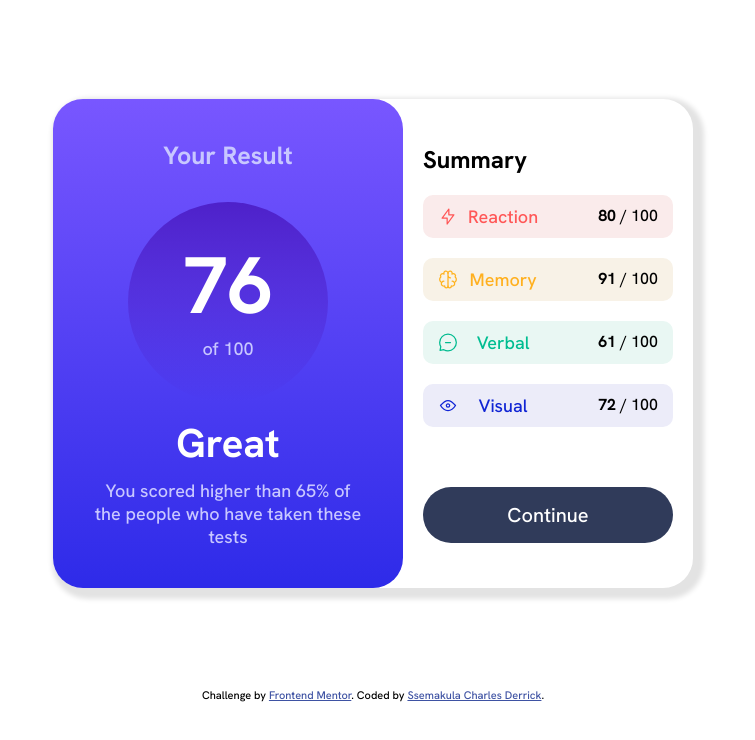
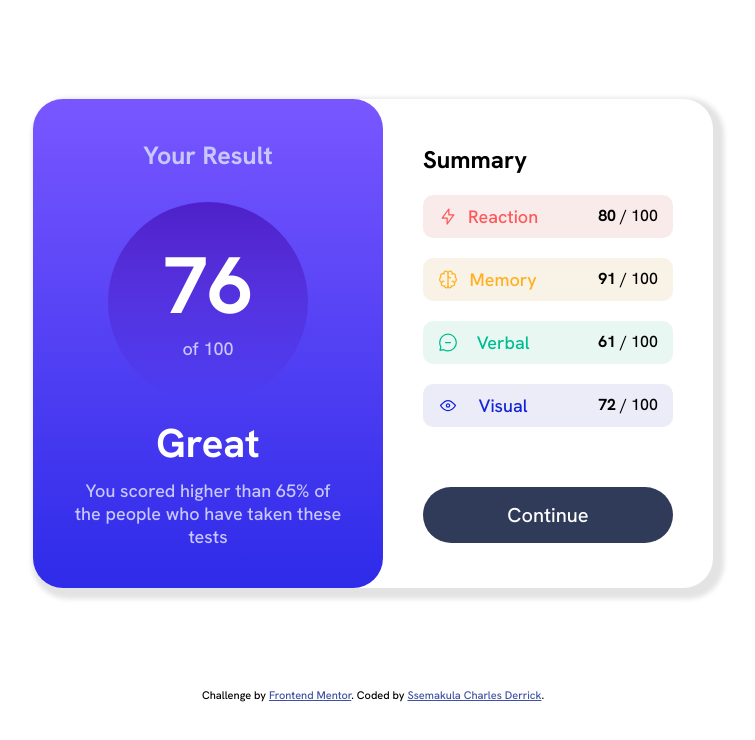
Before and after one commit to Schade9/result_summary_component, a plain HTML site: page index.html in a window 1280 px wide. Shown: the whole page, without its empty margins (267-1022 px from the left). Drawn offline with Linux system fonts and the light colour scheme.

Commit message:
update css

```diff
--- a/styles.css
+++ b/styles.css
@@ -85,7 +85,7 @@ article {
 }
 
 .summary {
-    padding: 40px 20px 40px 20px;
+    padding: 40px 40px 40px 40px;
     display: flex;
     flex-direction: column;
     justify-content: center;
```
